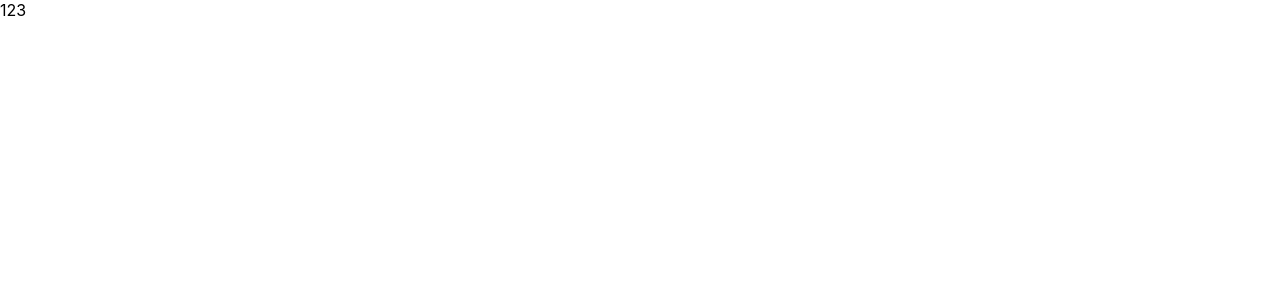
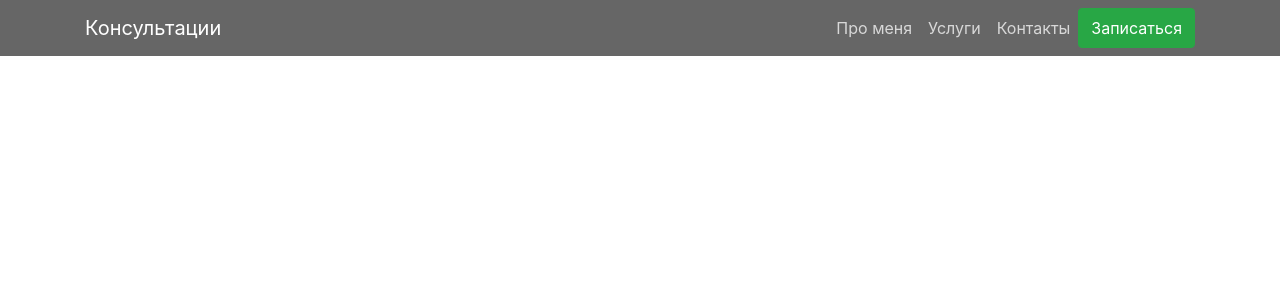
Before and after one commit to danilissadovski/relocate-consultation, a React (Create React App) app: page / in a window 1280 px wide. Shown: the top 300 px of the page. Built offline with nearby package versions, Linux system fonts and the light colour scheme.

Commit message:
add nav-bar

```diff
--- a/package.json
+++ b/package.json
@@ -6,9 +6,11 @@
     "@testing-library/jest-dom": "^5.11.4",
     "@testing-library/react": "^11.1.0",
     "@testing-library/user-event": "^12.1.10",
+    "bootstrap": "^4.5.3",
     "react": "^17.0.1",
     "react-dom": "^17.0.1",
     "react-scripts": "4.0.0",
+    "reactstrap": "^8.7.1",
     "web-vitals": "^0.2.4"
   },
   "scripts": {
--- a/src/App.js
+++ b/src/App.js
@@ -1,8 +1,13 @@
 import React from "react";
 import "./App.css";
+import NavBar from "./components/NavBar";
 
 function App() {
-  return <div>123 </div>;
+  return (
+    <div>
+      <NavBar />
+    </div>
+  );
 }
 
 export default App;
--- /dev/null
+++ b/src/components/NavBar/index.js
@@ -0,0 +1,3 @@
+import NavBar from './navBar';
+
+export default NavBar;
--- /dev/null
+++ b/src/components/NavBar/navBar.css
@@ -0,0 +1,12 @@
+.navDark {
+    background: rgba(0, 0, 0, 0.6);
+}
+
+.nav-link {
+    color: rgb(216, 216, 216) !important;
+}
+
+.nav-link.active,
+.nav-link:hover {
+    color: #fdd86a !important;
+}
--- /dev/null
+++ b/src/components/NavBar/navBar.js
@@ -0,0 +1,63 @@
+import React from "react";
+import "./navBar.css";
+import {
+    Collapse,
+    Navbar,
+    NavbarToggler,
+    NavbarBrand,
+    Nav,
+    NavItem,
+    NavLink,
+    Container,
+    Button
+} from "reactstrap";
+
+class NavBar extends React.Component {
+    constructor(props) {
+        super(props);
+
+        this.toggle = this.toggle.bind(this);
+        this.state = {
+            isOpen: false
+        };
+    }
+    toggle() {
+        this.setState({
+            isOpen: !this.state.isOpen
+        });
+    }
+    render() {
+        return (
+            <div>
+                <Navbar
+                    color="faded"
+                    dark
+                    expand="md"
+                    fixed={`top`}
+                    className="navDark"
+                >
+                    <Container>
+                        <NavbarBrand href="#">Консультации</NavbarBrand>
+                        <NavbarToggler onClick={this.toggle} />
+                        <Collapse isOpen={this.state.isOpen} navbar>
+                            <Nav className="ml-auto" navbar>
+                                <NavItem>
+                                    <NavLink href="#">Про меня</NavLink>
+                                </NavItem>
+                                <NavItem>
+                                    <NavLink href="#">Услуги</NavLink>
+                                </NavItem>
+                                <NavItem>
+                                    <NavLink href="#">Контакты</NavLink>
+                                </NavItem>
+                                <Button color="success">Записаться</Button>{" "}
+                            </Nav>
+                        </Collapse>
+                    </Container>
+                </Navbar>
+            </div>
+        );
+    }
+}
+
+export default NavBar;
--- a/src/index.css
+++ b/src/index.css
@@ -5,6 +5,7 @@ body {
     sans-serif;
   -webkit-font-smoothing: antialiased;
   -moz-osx-font-smoothing: grayscale;
+  background-color: blue;
 }
 
 code {
--- a/src/index.js
+++ b/src/index.js
@@ -1,6 +1,7 @@
 import React from 'react';
 import ReactDOM from 'react-dom';
 import './index.css';
+import 'bootstrap/dist/css/bootstrap.css';
 import App from './App';
 
 ReactDOM.render(
```
Also changed, not shown: src/components/Main/index.js (added), src/components/Main/main.css (added), src/components/Main/main.js (added), 1 other file (tests, documents, lock files or other folders).
